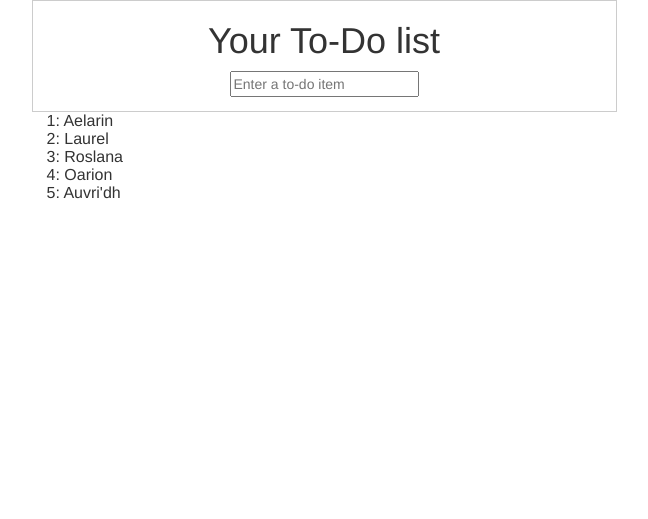
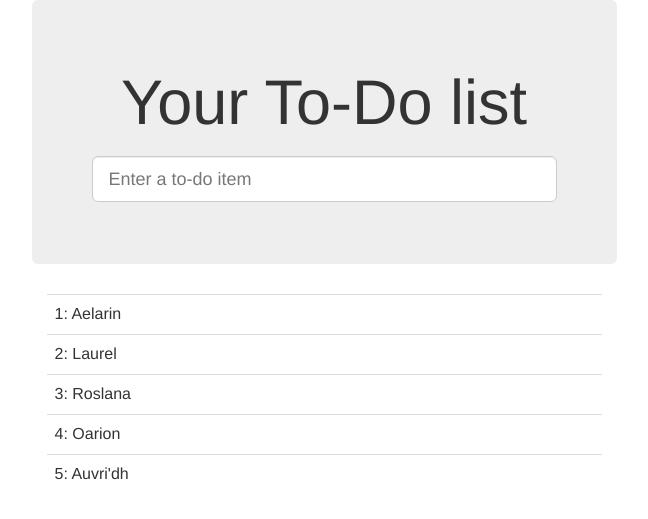
Before and after one commit to maryammouse/superlists, a Django app: page /lists/1/ in a window 1280 px wide. Shown: the top 519 px of the page, without its empty margins (316-964 px from the left). Run offline with Django 3.2, Linux system fonts and the light colour scheme; data comes from the database, SQL or seed files in the repository; both versions use the stored data as it was after the commit; parts of the project's set-up code (start-up, migrations or seed data) failed here and were passed over; some libraries are stand-ins or nearby versions.

Commit message:
Use Bootstrap to improve layout

```diff
--- /dev/null
+++ b/lists/static/base.css
@@ -0,0 +1,3 @@
+#id_new_item {
+    margin-top: 2ex;
+}
--- a/lists/templates/base.html
+++ b/lists/templates/base.html
@@ -3,16 +3,19 @@
         <title>To-Do lists</title>
         <meta name="viewport" content="width=device-width, initial-scale=1.0">
         <link href="/static/bootstrap/css/bootstrap.min.css" rel="stylesheet" media="screen">
+        <link href="/static/base.css" rel="stylesheet" media="screen">
     </head>
     <body>
     <div class="container">
 
         <div class="row">
-            <div class="col-md-6 col-md-offset-3" style="border: 1px solid #ccc;" id="centered_box">
+            <div class="col-md-6 col-md-offset-3 jumbotron">
                 <div class="text-center">
                 <h1>{% block header_text %}{% endblock %}</h1>
                 <form method="POST" action="{% block form_action %}{% endblock %}">
-                    <input name="item_text" id="id_new_item" placeholder="Enter a to-do item" />
+                    <input name="item_text" id="id_new_item"
+                    class="form-control input-lg"
+                    placeholder="Enter a to-do item" />
                     {% csrf_token %}
                 </form>
             </div>
--- a/lists/templates/list.html
+++ b/lists/templates/list.html
@@ -5,7 +5,7 @@
 {% block form_action %}/lists/{{ list.id }}/add_item{% endblock %}
 
 {% block table %}
-    <table id="id_list_table">
+    <table id="id_list_table" class="table">
         {% for item in list.item_set.all %}
         <tr><td>{{ forloop.counter }}: {{ item.text }}</td></tr>
         {% endfor %}
```
Also changed, not shown: functional_tests/tests.py (+1 -18 lines), db.sqlite3.
